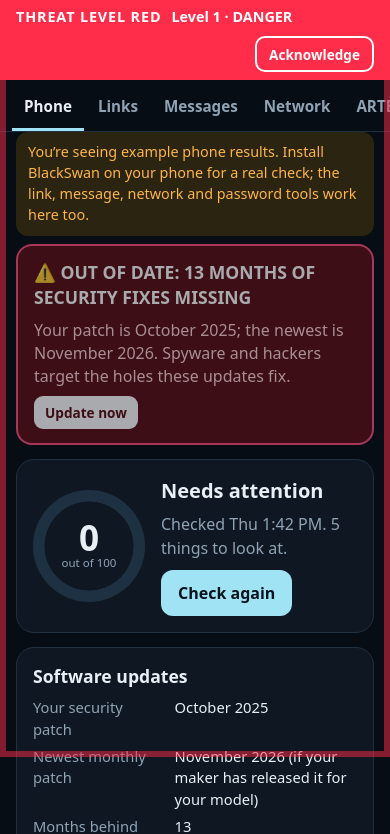
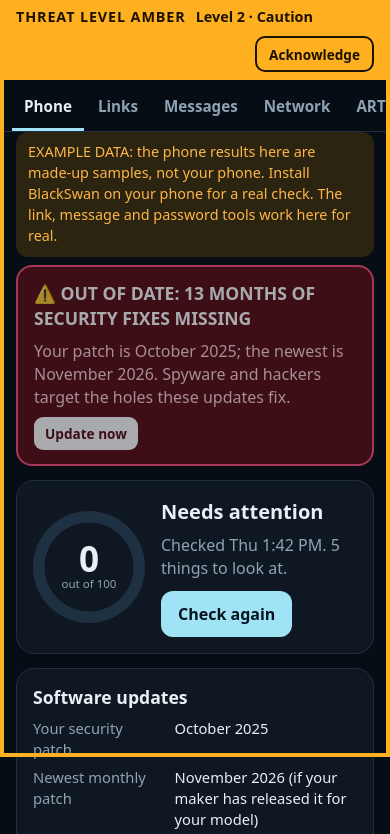
Before and after one commit to BajanBob/BlackSwan, a website: page www/index.html in a window 390 px wide. Shown: the part 87-921 px from the top of the page. Drawn offline with Linux system fonts and the light colour scheme; no server answers.

Commit message:
1.4.1: example results no longer go into the alert log
The browser and desktop preview shows sample phone data, including a sample
spy app to demonstrate detection. Those samples raised real-looking alerts.
Now only a check on a real phone raises alerts, the sample app is labelled,
and the example banner says plainly that the data is made up.

Co-Authored-By: Claude Opus 5.5 <noreply@anthropic.com>
Claude-Session: https://claude.ai/code/session_01FnfZ5xbF7RMKYoz9ZZNkZz

```diff
--- a/www/app.js
+++ b/www/app.js
@@ -41,7 +41,7 @@ const EX = {
     { package: 'com.fastcleaner.boost', name: 'Fast Cleaner Boost', installer: 'com.google.android.packageinstaller', accessibility: true, notificationListener: false, deviceAdmin: false, permissions: ['READ_SMS', 'SYSTEM_ALERT_WINDOW', 'RECORD_AUDIO'], installed: Date.now() - 20 * DAY },
     { package: 'com.whatsapp', name: 'WhatsApp', installer: 'com.android.vending', permissions: ['CAMERA', 'RECORD_AUDIO', 'READ_CONTACTS'], installed: Date.now() - 400 * DAY },
     { package: 'com.google.android.gms', name: 'Google Play services', installer: '', system: true, deviceAdmin: true, permissions: [] },
-    { package: 'com.systemservice', name: 'System Service', installer: '', notificationListener: true, permissions: ['READ_SMS', 'RECORD_AUDIO', 'ACCESS_BACKGROUND_LOCATION'], installed: Date.now() - 3 * DAY },
+    { package: 'com.systemservice', name: 'Example spy app (sample data)', installer: '', notificationListener: true, permissions: ['READ_SMS', 'RECORD_AUDIO', 'ACCESS_BACKGROUND_LOCATION'], installed: Date.now() - 3 * DAY },
   ] },
   network: { operator: 'Example Mobile', simOperator: 'Example Mobile', country: '', data: '4G', voice: '4G', roaming: false, phonePermission: true, locationPermission: true, cells: [{ registered: true, gen: '4G', cell: 21345678, area: 1201, dbm: -96 }, { registered: false, gen: '2G', cell: 4410, area: 77, dbm: -88 }] },
 };
@@ -134,7 +134,7 @@ function assess({ device: d, security: s, apps }, net) {
     if (s) for (const p of protectFindings(s, d)) { if (p[0] === 'risk') add(...p); else score -= p[4] || 0; }
     const flagged = flagApps(apps);
     const spies = flagged.filter((a) => a.level >= 3);
-    if (spies.length) { add('risk', `Spy app or malware found: ${spies.map((a) => a.name).join(', ')}`, 'Matches BlackSwan’s list of known stalkerware or malware. If you didn’t install it, someone may be watching this phone: remove it, change your passwords from another device, and get help if you feel unsafe.', null, 40); for (const a of spies) raise(4, `Spy app or malware: ${a.name}`, a.why.join('; '), 'phone'); }
+    if (spies.length) { add('risk', `Spy app or malware found: ${spies.map((a) => a.name).join(', ')}`, 'Matches BlackSwan’s list of known stalkerware or malware. If you didn’t install it, someone may be watching this phone: remove it, change your passwords from another device, and get help if you feel unsafe.', null, 40); if (!demo) for (const a of spies) raise(4, `Spy app or malware: ${a.name}`, a.why.join('; '), 'phone'); }
     const high = flagged.filter((a) => a.level >= 2);
     if (high.length) add('risk', `${high.length} app${high.length === 1 ? '' : 's'} with powerful access to check`, `${high.map((a) => a.name).join(', ')}. See “Apps with powerful access” below.`, null, Math.min(30, high.length * 15));
     else if (flagged.length) add('warn', `${flagged.length} app${flagged.length === 1 ? '' : 's'} worth a look`, 'See “Apps with powerful access” below.', null, Math.min(10, flagged.length * 3));
@@ -274,7 +274,8 @@ const openSettings = (to, pkg) => (demo ? toast('On your phone this opens Settin
 let last = null, lastNet = null;
 function render(data, net) {
   const { findings, score } = assess(data, net);
-  for (const x of findings) if (x.level === 'risk') raise(2, x.title, x.text, 'phone');
+  // Example results (browser and desktop preview) never go into the alert log: only a real phone check does.
+  if (!demo) for (const x of findings) if (x.level === 'risk') raise(2, x.title, x.text, 'phone');
   const ring = $('#ring');
   ring.style.setProperty('--p', score);
   ring.style.setProperty('--c', score >= 80 ? 'var(--ok)' : score >= 55 ? 'var(--warn)' : 'var(--risk)');
--- a/www/index.html
+++ b/www/index.html
@@ -36,7 +36,7 @@
   </div>
   <div id="threat-flash" class="threat-flash" aria-hidden="true"></div>
   <div class="threat-frame" aria-hidden="true"></div>
-  <p id="demo" class="banner" hidden>You’re seeing example phone results. Install BlackSwan on your phone for a real check; the link, message, network and password tools work here too.</p>
+  <p id="demo" class="banner" hidden>EXAMPLE DATA: the phone results here are made-up samples, not your phone. Install BlackSwan on your phone for a real check. The link, message and password tools work here for real.</p>
   <div id="lock" class="lock" hidden>
     <div class="card"><h2>BlackSwan is locked</h2><p class="muted small" id="lock-info">Enter your passphrase.</p>
       <input class="in" id="lock-pass" type="password" autocomplete="current-password" aria-label="Passphrase">
```
